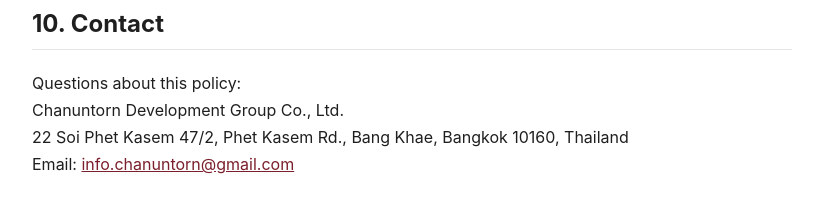
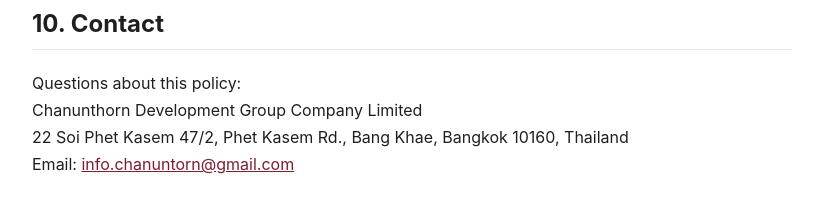
Before and after one commit to sarun-KN/cdg-loan-privacy, a plain HTML site: page index.html in a window 1280 px wide. Shown: the part 3757-3968 px from the top of the page, without its empty margins (228-1051 px from the left). Drawn offline with Linux system fonts and the light colour scheme.

Commit message:
edit name

```diff
--- a/index.html
+++ b/index.html
@@ -130,7 +130,7 @@
 <p>We may update this policy from time to time. The latest effective date is shown at the top of this page.</p>
 
 <h2>10. Contact</h2>
-<p>Questions about this policy:<br>Chanuntorn Development Group Co., Ltd.<br>22 Soi Phet Kasem 47/2, Phet Kasem Rd., Bang Khae, Bangkok 10160, Thailand<br>Email: <a href="mailto:info.chanuntorn@gmail.com">info.chanuntorn@gmail.com</a></p>
+<p>Questions about this policy:<br>Chanunthorn Development Group Company Limited<br>22 Soi Phet Kasem 47/2, Phet Kasem Rd., Bang Khae, Bangkok 10160, Thailand<br>Email: <a href="mailto:info.chanuntorn@gmail.com">info.chanuntorn@gmail.com</a></p>
 
 </main>
 </body>
```
